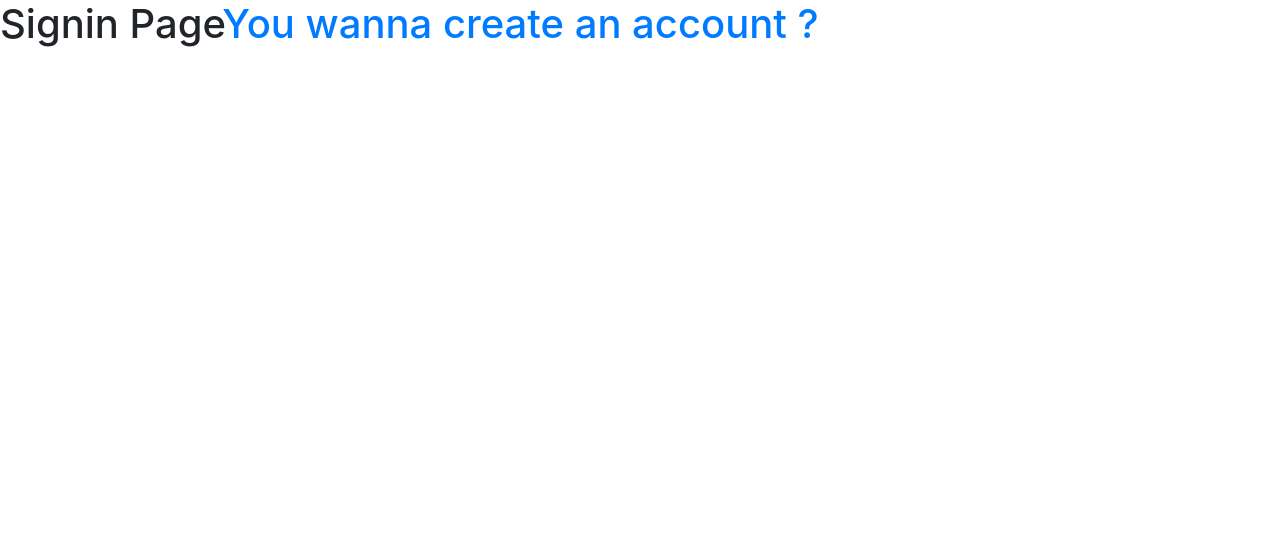
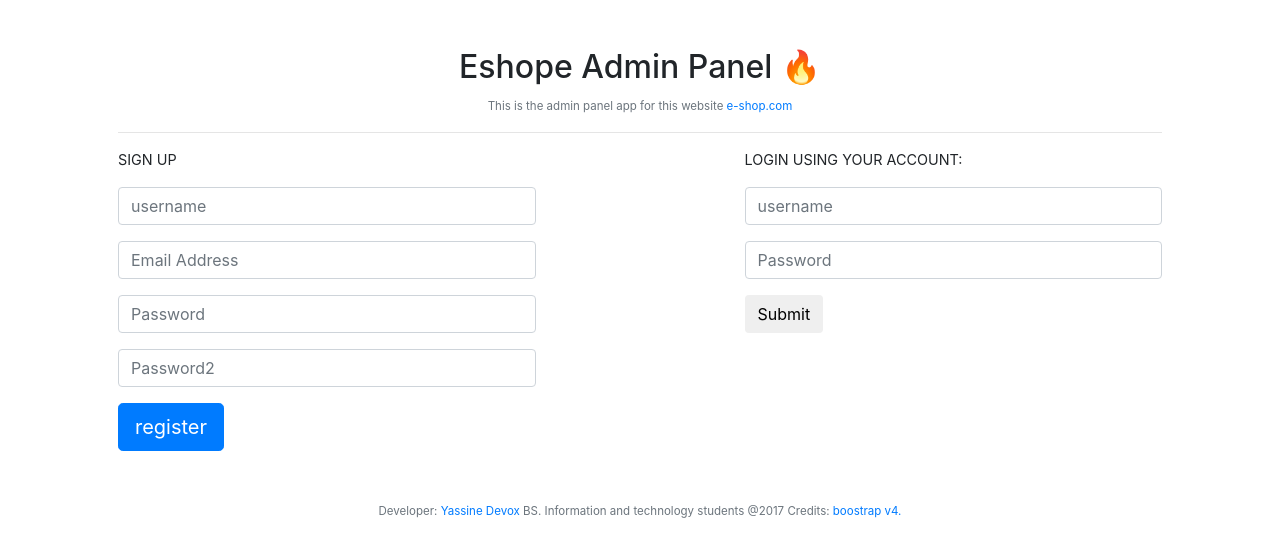
Before and after one commit to yassineDevox/e-shope, a React (Create React App) app: page / in a window 1280 px wide. Shown: the top 556 px of the page. Built offline with nearby package versions, Linux system fonts and the light colour scheme.

Commit message:
structuring the whole application in progress ...

```diff
--- /dev/null
+++ b/src/auth/auth.js
@@ -0,0 +1,9 @@
+import React from 'react'
+import Auth from '../components/auth/auth'
+
+export default function AuthPage() {
+    return (
+
+        <Auth />
+    )
+}
--- /dev/null
+++ b/src/components/auth/auth.jsx
@@ -0,0 +1,62 @@
+import React from 'react'
+
+export default function Auth() {
+    return (
+        <div className="container-fluid">
+  <div className="container p-5">
+    <h2 className="text-center" id="title">Eshope Admin Panel 🔥</h2>
+    <p className="text-center">
+      <small id="passwordHelpInline" className="text-muted"> This is the admin panel app for this website  <a href="https://www.facebook.com/JheanYu">e-shop.com</a> </small>
+    </p>
+    <hr />
+    <div className="row">
+      <div className="col-md-5">
+        <form role="form" method="post" action="register.php">
+          <fieldset>
+            <p className="text-uppercase pull-center"> SIGN UP</p>
+            <div className="form-group">
+              <input type="text" name="username" id="username" className="form-control input-lg" placeholder="username" />
+            </div>
+            <div className="form-group">
+              <input type="email" name="email" id="email" className="form-control input-lg" placeholder="Email Address" />
+            </div>
+            <div className="form-group">
+              <input type="password" name="password" id="password" className="form-control input-lg" placeholder="Password" />
+            </div>
+            <div className="form-group">
+              <input type="password" name="password2" id="password2" className="form-control input-lg" placeholder="Password2" />
+            </div>
+
+            <div>
+              <input type="submit" className="btn btn-lg btn-primary"   value=" register" />
+            </div>
+          </fieldset>
+        </form>
+      </div>
+      <div className="col-md-2">
+        {/*-----null----*/}
+      </div>
+      <div className="col-md-5">
+        <form role="form">
+          <fieldset>
+            <p className="text-uppercase"> Login using your account: </p>
+            <div className="form-group">
+              <input type="email" name="username" id="username" className="form-control input-lg" placeholder="username" />
+            </div>
+            <div className="form-group">
+              <input type="password" name="password" id="password" className="form-control input-lg" placeholder="Password" />
+            </div>
+            <div>
+              <input type="submit" className="btn btn-md" defaultValue="Sign In" />
+            </div>
+          </fieldset>
+        </form>
+      </div>
+    </div>
+  </div>
+  <p className="text-center">
+    <small id="passwordHelpInline" className="text-muted"> Developer:<a href="http://www.psau.edu.ph/"> Yassine Devox </a> BS. Information and technology students @2017 Credits: <a href="https://v4-alpha.getbootstrap.com/">boostrap v4.</a></small>
+  </p>
+</div>
+    )
+}
--- a/src/routes/route.js
+++ b/src/routes/route.js
@@ -1,21 +1,19 @@
 import React from "react";
 import { BrowserRouter as Router, Switch, Route } from "react-router-dom";
 import Error404 from "../pages/error/404";
-import SigninPage from "../pages/signin/signin";
-import SignupPage from "../pages/signup/signup";
 import Customers from "../pages/manage/customers/customers";
 import Products from "../pages/manage/products/products";
 import Categories from "../pages/manage/categories/categories";
 import Orders from "../pages/manage/orders/orders";
 import ShoppingCards from "../pages/manage/shopping-cards/shopping-cards";
+import AuthPage from "../auth/auth";
 
 
 export default function RouterApp() {
   return (
     <Router>
       <Switch>
-        <Route exact path="/" component={SigninPage} />
-        <Route path="/register" component={SignupPage} />
+        <Route exact path="/" component={AuthPage} />
         <Route exact path="/admin/customers" component={Customers} />
         <Route path="/admin/products" component={Products} />
         <Route path="/admin/categories" component={Categories} />
```
Also changed, not shown: src/shared/form/form.jsx (added, +9 -0 lines), src/auth/login.js (deleted), src/auth/register.js (deleted), src/shared/modal/modal.jsx (renamed from src/shared/modal.jsx), 1 other file (tests, documents, lock files or other folders).
